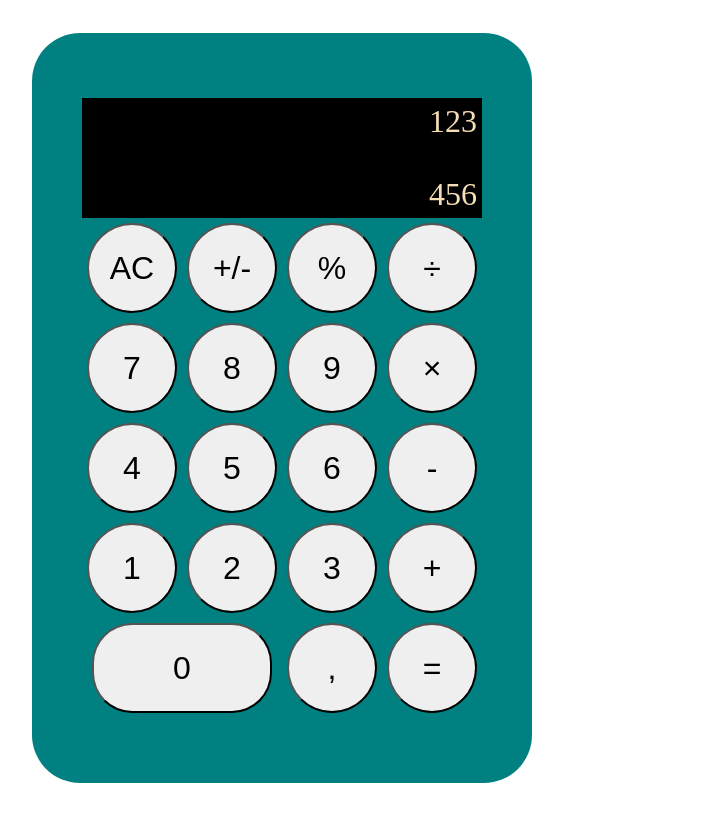
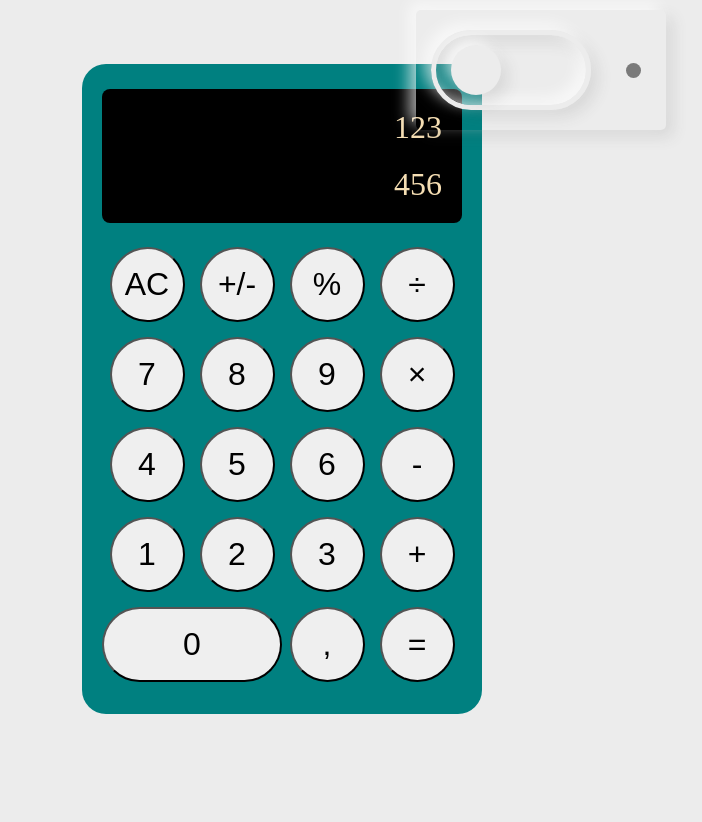
Before and after one commit to MandyNeumeyer/neumorphism_calculator, a plain HTML site: page index.html in a window 1280 px wide. Shown: the whole page, without its empty margins (358-1060 px from the left). Drawn offline with Linux system fonts and the light colour scheme.

Commit message:
toggle added

```diff
--- a/index.html
+++ b/index.html
@@ -8,6 +8,10 @@
     <title>Calculator</title>
 </head>
 <body>
+    <div class="toggle-container">
+        <input type="checkbox">
+    </div>
+
     <div class="calculator-wrapper">
         <div class="calculator-output">
             <div class="previous-operand">123</div>
--- a/style.css
+++ b/style.css
@@ -1,32 +1,103 @@
 *,::before,::after{
     box-sizing: border-box;
+    padding:0;
+    margin:0;
+}
+
+body{
+    height:100vh;
+    background-color: #ececec;
+}
+
+.toggle-container{
+    height:120px;
+    width:250px;
+    box-shadow: -7px -7px 15px
+    rgba(255,255,255,0.65),
+    7px 7px 15px
+    rgba(70,70,70,0.12);
+    border-radius: 5px;
+    display: flex;
+    align-items: center;
+    position: absolute;
+    right:20%;
+    top:10px;
+}
+input[type="checkbox"]{
+    position: absolute;
+    appearance: none;
+    height:80px;
+    width:160px;
+    box-shadow: -7px -7px 15px
+    rgba(255,255,255,0.65),
+    7px 7px 15px
+    rgba(70,70,70,0.12),
+    inset -7px -7px 15px
+    rgba(255,255,255,0.65),
+    inset 7px 7px 15px
+    rgba(70,70,70,0.12);
+    border-radius:40px;
+    border:5px solid #ececec;
+    left:15px;
+    outline:none;
+    cursor: pointer;
+}
+input[type="checkbox"]:before,
+input[type="checkbox"]:after{
+    content:"";
+    position: absolute;
+    margin: auto;
+    top:0;
+    bottom: 0;
+    transition: 0.3s;
+}
+input[type="checkbox"]:before{
+    height:50px;
+    width:50px;
+    background-color: #ececec;
+    box-shadow: -7px -7px 15px
+    rgba(255,255,255,0.65),
+    7px 7px 15px
+    rgba(70,70,70,0.12);
+    border-radius: 50%;
+    left:15px;
+}
+input[type="checkbox"]:after{
+    height:15px;
+    width:15px;
+    background-color: #7a7a7a;
+    border-radius: 50%;
+    right:-55px;
+}
+
+input[type="checkbox"]:checked:before{
+    left:86px;
 
 }
-body{
-    display:flex;
-    align-items: center;
-    justify-content: center;
-    min-height:100vh;
+input[type="checkbox"]:checked:after{
+    background-color: #55f696;
 }
 
+
 .calculator-wrapper{
-    width:500px;
-    min-height:750px;
+    margin:5% auto;
+    width:400px;
+    min-height:650px;
     display: grid;
     justify-content: center;
     align-content: center;
-    grid-template-columns: repeat(4,100px);
-    grid-template-rows: minmax(120px, auto)repeat(5,100px);
+    grid-template-columns: repeat(4,90px);
+    grid-template-rows: minmax(150px, auto)repeat(5,90px);
     font-size: 2rem;
-    border-radius: 3rem;
+    border-radius: 1.5rem;
     background-color: teal;
 }
 
 .calculator-wrapper>button{
     margin:auto auto;
     font-size: 2rem;
-    width:90px;
-    height:90px;
+    width:75px;
+    height:75px;
     border-radius: 50%;
 }
 
@@ -47,5 +118,7 @@ button.span-two{
     flex-direction: column;
     justify-content: space-between;
     color:wheat;
-    padding:5px;
+    padding:20px;
+    border-radius: 0.5rem;
+    margin-bottom: 1rem;
 }
```
Also changed, not shown: sun.png (added).
